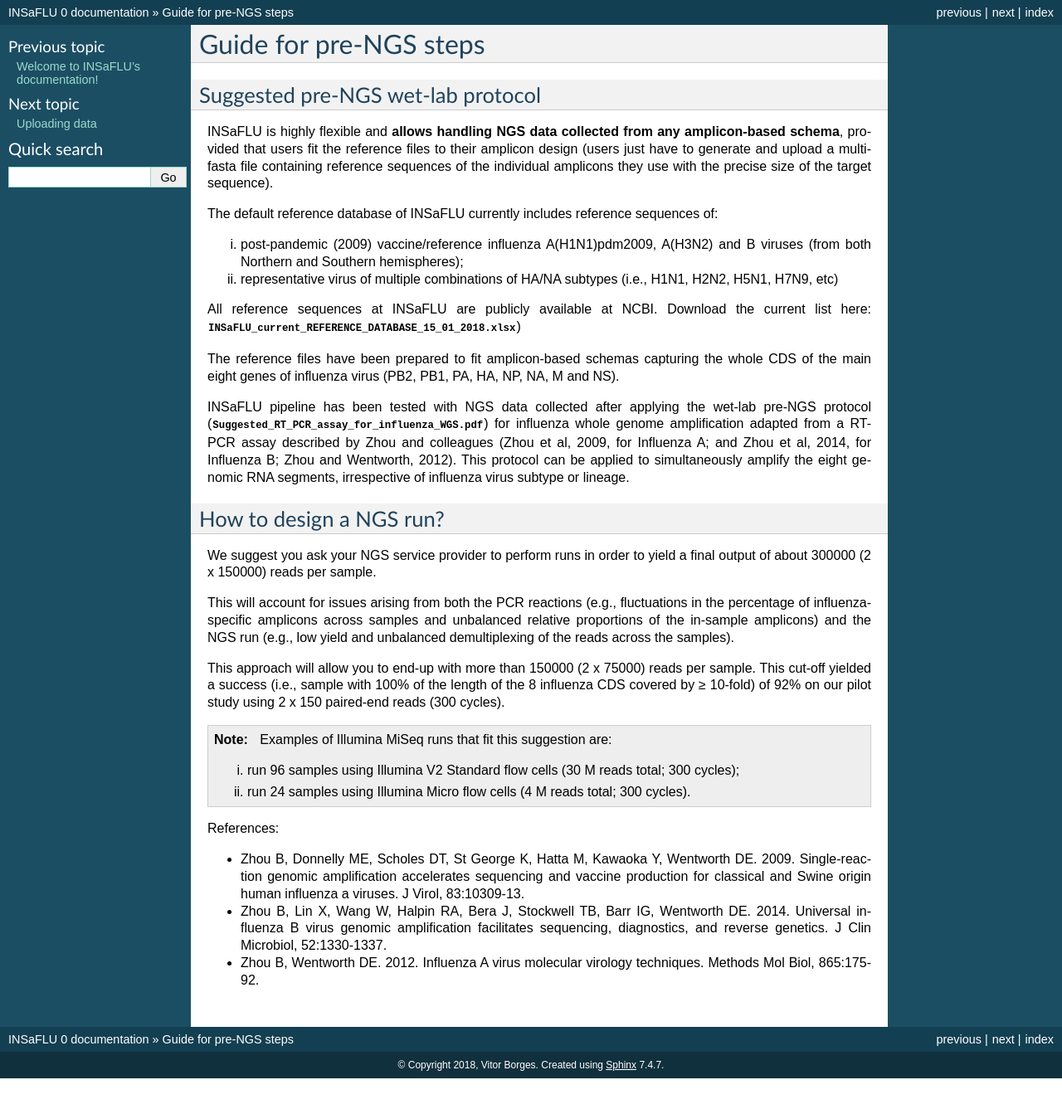
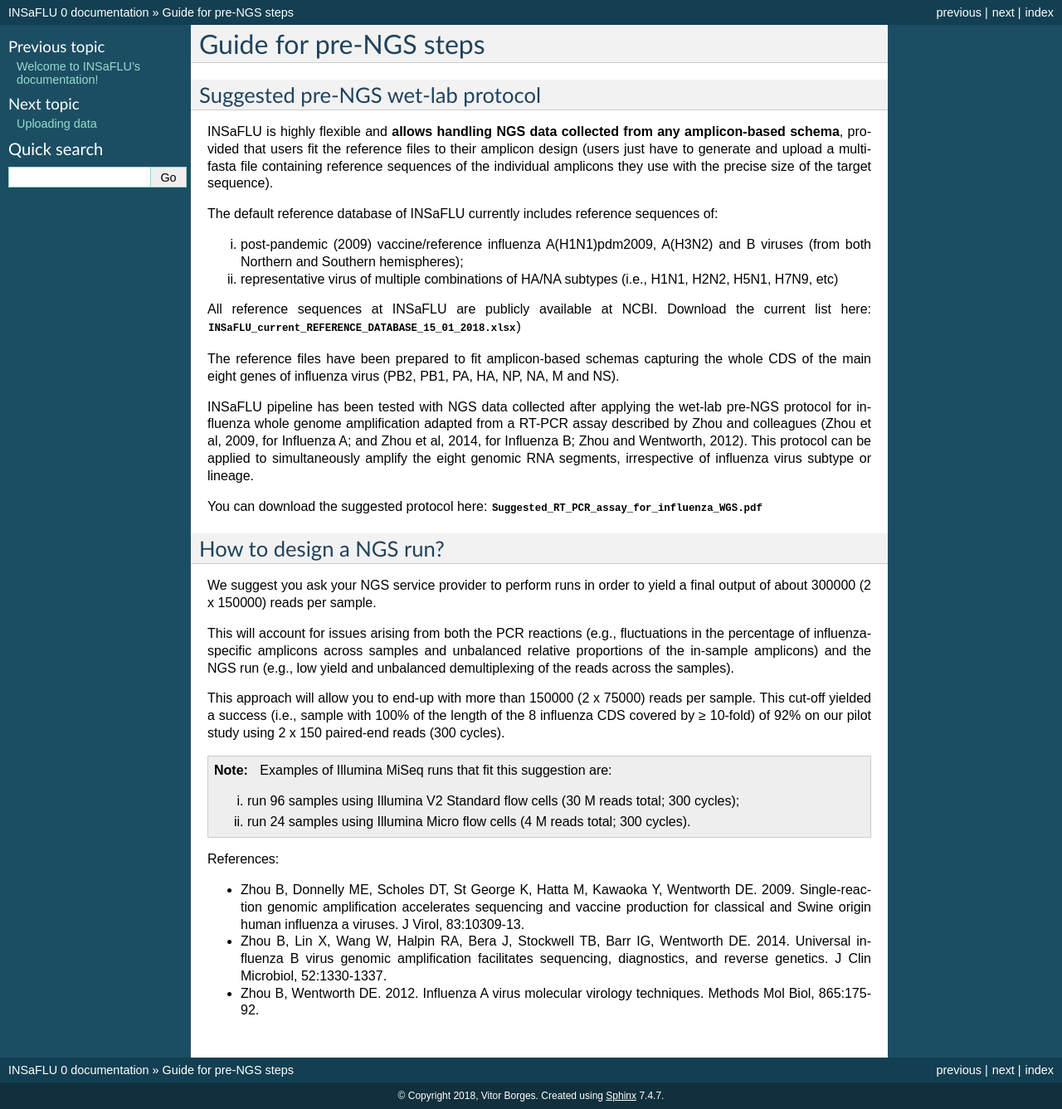
Before and after one commit to INSaFLU/insaflu_docs, a Sphinx documentation site: the page built from docs/guide_pre_ngs.rst, in a window 1280 px wide. Shown: the whole page at 83% size. Built offline with Sphinx 7.4.7, drawn with Linux system fonts in a browser that asks for light colours; formulas are drawn with MathJax 3; before the commit the page ends 1300 px from its top, so only the background shows below that.

Commit message:
[Add] RT-PCR protocol

```diff
--- a/docs/guide_pre_ngs.rst
+++ b/docs/guide_pre_ngs.rst
@@ -16,8 +16,9 @@
 
 The reference files have been prepared to fit amplicon-based schemas capturing the whole CDS of the main eight genes of influenza virus (PB2, PB1, PA, HA, NP, NA, M and NS).
 
-INSaFLU pipeline has been tested with NGS data collected after applying the wet-lab pre-NGS protocol (:download:`Suggested_RT_PCR_assay_for_influenza_WGS.pdf <_static/Suggested_RT_PCR_assay_for_influenza_WGS.pdf>`) for influenza whole genome amplification adapted from a RT-PCR assay described by Zhou and colleagues (Zhou et al, 2009, for Influenza A; and Zhou et al, 2014, for Influenza B; Zhou and Wentworth, 2012). This protocol can be applied to simultaneously amplify the eight genomic RNA segments, irrespective of influenza virus subtype or lineage.
+INSaFLU pipeline has been tested with NGS data collected after applying the wet-lab pre-NGS protocol for influenza whole genome amplification adapted from a RT-PCR assay described by Zhou and colleagues (Zhou et al, 2009, for Influenza A; and Zhou et al, 2014, for Influenza B; Zhou and Wentworth, 2012). This protocol can be applied to simultaneously amplify the eight genomic RNA segments, irrespective of influenza virus subtype or lineage.
 
+You can download the suggested protocol here: :download:`Suggested_RT_PCR_assay_for_influenza_WGS.pdf <_static/Suggested_RT_PCR_assay_for_influenza_WGS.pdf>`
 
 How to design a NGS run?
 --------------------------------------
```
